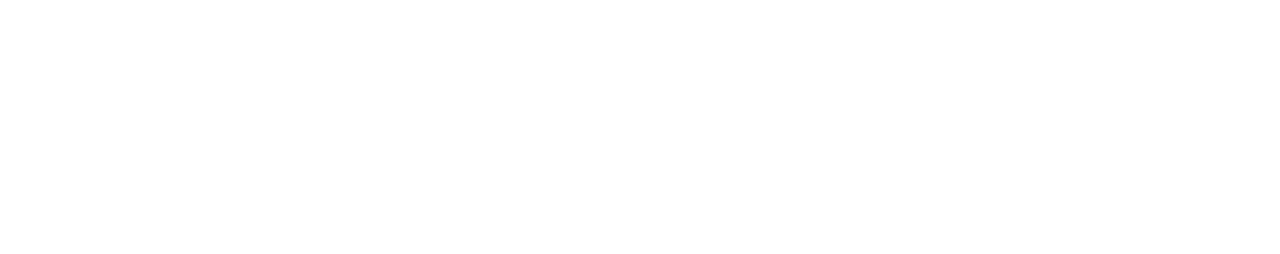
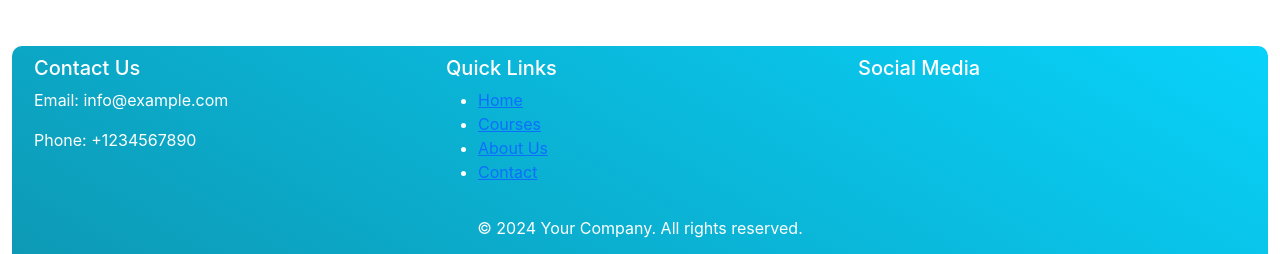
Before and after one commit to Rishabh826/job-portal, a React (Create React App) app: page /Learn in a window 1280 px wide. Shown: the part 4418-4672 px from the top of the page. Before the commit the page ends 4416 px from the top, so only its background shows below. Built offline with nearby package versions, Linux system fonts and the light colour scheme.

Commit message:
complete learn page

```diff
--- a/src/components/Home.js
+++ b/src/components/Home.js
@@ -90,8 +90,9 @@ export default class Home extends Component {
         </marquee>
         <div className="row justify-content-around mt-4">
           <div className="col-md-4">
+            <Link  className="link to Learn" to="/Learn">
             <div className="card text-bg-dark h-90" style={{ cursor: 'pointer', boxShadow: '5px 5px 5px black' }}>
-              <img src="https://i.pinimg.com/originals/61/87/e9/6187e9226969b30607c22591376850b7.jpg" className="card-img" alt="..." />
+              <img src="https://i.pinimg.com/originals/61/87/e9/6187e9226969b30607c22591376850b7.jpg" className="card-img"  alt="..." />
               <div className="card-img-overlay">
                 <h5 className="card-title">Learn</h5>
                 <hr style={{ backgroundColor: 'blue', height: '2px', margin: '8px 0' }} />
@@ -105,6 +106,7 @@ export default class Home extends Component {
 
               </div>
             </div>
+            </Link>
           </div>
           <div className="col-md-4">
             <div className="card text-bg-dark h-90" style={{ cursor: 'pointer', boxShadow: '5px 5px 5px black' }}>
--- a/src/components/Learn.js
+++ b/src/components/Learn.js
@@ -85,7 +85,7 @@ export default class Learn extends Component {
   <div class="card-body">
     <h5 class="card-title">Psychometric</h5>
     <p class="card-text">Psychometric Test assesses an individual's behavioral, emotional, and cognitiv...</p>
-    <a href="#" class="btn btn-primary">View Course</a>
+    <a href="/" class="btn btn-primary">View Course</a>
   </div>
 </div>
 <div class="card" style={{width: '18rem',marginLeft:"2rem"}}>
@@ -93,7 +93,7 @@ export default class Learn extends Component {
   <div class="card-body">
     <h5 class="card-title">Essay Writing</h5>
     <p class="card-text">A course is an educational program designed to impart specific knowledge and...</p>
-    <a href="#" class="btn btn-primary">View Course</a>
+    <a href="/" class="btn btn-primary">View Course</a>
   </div>
 </div>
 <div class="card" style={{width: '18rem',marginLeft:"2rem"}}>
@@ -101,7 +101,7 @@ export default class Learn extends Component {
   <div class="card-body">
     <h5 class="card-title">Verbal Reasoning</h5>
     <p class="card-text">Elevate your advanced verbal reasoning skills, vital for success in academics, profession...</p>
-    <a href="#" class="btn btn-primary">View Course</a>
+    <a href="/" class="btn btn-primary">View Course</a>
   </div>
 </div>
 <div class="card"style={{width: '18rem',marginLeft:"2rem"}}>
@@ -109,7 +109,7 @@ export default class Learn extends Component {
   <div class="card-body">
     <h5 class="card-title">Visual Reasoning course</h5>
     <p class="card-text">Visual Reasoning is a cognitive skill centered around comprehending and solving problems ....</p>
-    <a href="#" class="btn btn-primary">View Course</a>
+    <a href="/" class="btn btn-primary">View Course</a>
   </div>
 </div>
             </div>
@@ -124,7 +124,7 @@ export default class Learn extends Component {
   <div class="card-body">
     <h5 class="card-title">AI/ML</h5>
     <p class="card-text">This comprehensive Machine Learning course delves into Python basics and...</p>
-    <a href="#" class="btn btn-primary">View Course</a>
+    <a href="/" class="btn btn-primary">View Course</a>
   </div>
 </div>
 <div class="card" style={{width: '18rem',marginLeft:'2rem'}}>
@@ -132,7 +132,7 @@ export default class Learn extends Component {
   <div class="card-body">
     <h5 class="card-title">Cyber Security</h5>
     <p class="card-text">A cybersecurity course equips students with essential skills to protect digital systems and data...</p>
-    <a href="#" class="btn btn-primary">View Course</a>
+    <a href="/" class="btn btn-primary">View Course</a>
   </div>
 </div>
 <div class="card"  style={{width: '18rem',marginLeft:'2rem'}}>
@@ -140,7 +140,7 @@ export default class Learn extends Component {
   <div class="card-body">
     <h5 class="card-title">Data Analyst</h5>
     <p class="card-text">In this Data Analytics course, you'll embark on a comprehensive journey into the world of data analysis. You'll delve into fundamental  concepts and tools, including ...</p>
-    <a href="#" class="btn btn-primary">View Course</a>
+    <a href="/" class="btn btn-primary">View Course</a>
   </div>
 </div>
 <div class="card"  style={{width: '18rem',marginLeft:'2rem'}}>
@@ -148,7 +148,7 @@ export default class Learn extends Component {
   <div class="card-body">
     <h5 class="card-title">Cloud Computing</h5>
     <p class="card-text">The Intermediate coding course is perfect for you if you aim to strengthen your proficiency in...</p>
-    <a href="#" class="btn btn-primary">View Course</a>
+    <a href="/" class="btn btn-primary">View Course</a>
   </div>
 </div>
             </div>
@@ -163,7 +163,7 @@ export default class Learn extends Component {
   <div class="card-body">
     <h5 class="card-title">C Programming</h5>
     <p class="card-text">This comprehensive C language course is designed for you, regardless of your experience level. Whether ...</p>
-    <a href="#" class="btn btn-primary">View Course</a>
+    <a href="/" class="btn btn-primary">View Course</a>
   </div>
 </div>
 <div class="card" style={{width: '18rem',marginLeft:'2rem'}}>
@@ -171,7 +171,7 @@ export default class Learn extends Component {
   <div class="card-body">
     <h5 class="card-title">Basic Coding In Java</h5>
     <p class="card-text">The Basic Coding in Java course is tailored to help you, as a beginner, grasp the essentials of programming. It will ...</p>
-    <a href="#" class="btn btn-primary">View Course</a>
+    <a href="/" class="btn btn-primary">View Course</a>
   </div>
 </div>
 <div class="card" style={{width: '18rem',marginLeft:'2rem'}}>
@@ -179,7 +179,7 @@ export default class Learn extends Component {
   <div class="card-body">
     <h5 class="card-title">Learn Cpp</h5>
     <p class="card-text">C++ course is designed to cater to both beginners and experienced coders, offering a comprehensive it...</p>
-    <a href="#" class="btn btn-primary">View Course</a>
+    <a href="/" class="btn btn-primary">View Course</a>
   </div>
 </div>
 <div class="card" style={{width: '18rem',marginLeft:'2rem'}}>
@@ -187,7 +187,7 @@ export default class Learn extends Component {
   <div class="card-body">
     <h5 class="card-title">Python</h5>
     <p class="card-text">Basic Coding in Python course is designed to introduce beginners to programming by focusing ...</p>
-    <a href="#" class="btn btn-primary">View Course</a>
+    <a href="/" class="btn btn-primary">View Course</a>
   </div>
 </div>
             </div>
@@ -203,7 +203,7 @@ export default class Learn extends Component {
   <div class="card-body">
     <h5 class="card-title">Learn SQL</h5>
     <p class="card-text">This SQL course is essential for computer science students and job seekers, as SQL knowledge is in high ...</p>
-    <a href="#" class="btn btn-primary">View Course</a>
+    <a href="/" class="btn btn-primary">View Course</a>
   </div>
 </div>
 <div class="card" style={{width: '18rem',marginLeft:'2rem'}}>
@@ -211,7 +211,7 @@ export default class Learn extends Component {
   <div class="card-body">
     <h5 class="card-title">Tableau</h5>
     <p class="card-text">In this Tableau course, you'll dive into an extensive exploration of the Tableau analytics platform. You'll gain the ...</p>
-    <a href="#" class="btn btn-primary">View Course</a>
+    <a href="/" class="btn btn-primary">View Course</a>
   </div>
 </div>
 <div class="card" style={{width: '18rem',marginLeft:'2rem'}}>
@@ -219,7 +219,7 @@ export default class Learn extends Component {
   <div class="card-body">
     <h5 class="card-title">Learn Git</h5>
     <p class="card-text">This comprehensive GIT course explores version control through the Global Information Tracker, an essential  ...</p>
-    <a href="#" class="btn btn-primary">View Course</a>
+    <a href="/" class="btn btn-primary">View Course</a>
   </div>
 </div>
 <div class="card" style={{width: '18rem',marginLeft:'2rem'}}>
@@ -227,7 +227,7 @@ export default class Learn extends Component {
   <div class="card-body">
     <h5 class="card-title">Power BI & Business Intelligence</h5>
     <p class="card-text">Power BI and Business Intelligence course empowers you with the skills to leverage data effectively. Learn to  ...</p>
-    <a href="#" class="btn btn-primary">View Course</a>
+    <a href="/" class="btn btn-primary">View Course</a>
   </div>
 </div>
             </div>
@@ -243,7 +243,7 @@ export default class Learn extends Component {
   <div class="card-body">
     <h5 class="card-title">Group Discussion</h5>
     <p class="card-text">In this Group Discussion course, you'll enhance your communication and collaboration skills in group settings. Through interactive  ...</p>
-    <a href="#" class="btn btn-primary">View Course</a>
+    <a href="/" class="btn btn-primary">View Course</a>
   </div>
 </div>
 <div class="card" style={{width: '18rem',marginLeft:'2rem'}}>
@@ -251,7 +251,7 @@ export default class Learn extends Component {
   <div class="card-body">
     <h5 class="card-title">HR Preparations</h5>
     <p class="card-text">Explore our HR Preparations course, tailored to equip you for a thriving career in human resources. With a focus on recruitmen ...</p>
-    <a href="#" class="btn btn-primary">View Course</a>
+    <a href="/" class="btn btn-primary">View Course</a>
   </div>
 </div>
 <div class="card" style={{width: '18rem',marginLeft:'2rem'}}>
@@ -259,7 +259,7 @@ export default class Learn extends Component {
   <div class="card-body">
     <h5 class="card-title">Resume Building</h5>
     <p class="card-text">The Resume Building course is a comprehensive program designed to equip individuals with the skills and knowledge needed  ...</p>
-    <a href="#" class="btn btn-primary">View Course</a>
+    <a href="/" class="btn btn-primary">View Course</a>
   </div>
 </div>
 <div class="card" style={{width: '18rem',marginLeft:'2rem'}}>
@@ -267,13 +267,13 @@ export default class Learn extends Component {
   <div class="card-body">
     <h5 class="card-title">Interview Experience Product Based</h5>
     <p class="card-text">Enroll in our "Interview Experience Product Based" course to enhance your skills and ace interviews at top product-based ...</p>
-    <a href="#" class="btn btn-primary">View Course</a>
+    <a href="/" class="btn btn-primary">View Course</a>
   </div>
 </div>
             </div>
         </div>
         <div className="row-4" style={{backgroundImage:'url(https://encrypted-tbn0.gstatic.com/images?q=tbn:ANd9GcRkK13Svk746bCweGUxGyxYr6M_ct5tdESN962DBOwe_g&s)',borderRadius:'100px',marginTop:'6rem',padding:'1.5rem'}}>
-  <a href="#" className="btn" style={{ borderRadius: '100px', display: 'block', padding: '0', background: 'none', border: 'none' }}>
+  <a href="/" className="btn" style={{ borderRadius: '100px', display: 'block', padding: '0', background: 'none', border: 'none' }}>
     <div className="subcontainer" style={{marginLeft:'10rem',wordSpacing:'10px'}}>
       <h1><strong>Let's <span  style={{color:'green'}}>Practice</span>  What You've Learned</strong></h1>
       <p>Master your concepts with level-wise tests, followed by full-length mock exams!</p>
@@ -281,6 +281,41 @@ export default class Learn extends Component {
   </a>
 </div>
 
+<div className="footer mt-5" style={{ background: 'linear-gradient(30deg,rgb(13,153,181),rgb(8,210,250))',color:'white',borderRadius:'10px',padding:'10px'}}>
+  <div className="container-fluid">
+    <div className="row">
+      <div className="col-md-4">
+        <h5>Contact Us</h5>
+        <p>Email: info@example.com</p>
+        <p>Phone: +1234567890</p>
+      </div>
+      <div className="col-md-4">
+        <h5>Quick Links</h5>
+        <ul>
+          <li><a href="/">Home</a></li>
+          <li><a href="/">Courses</a></li>
+          <li><a href="/">About Us</a></li>
+          <li><a href="/">Contact</a></li>
+        </ul>
+      </div>
+      <div className="col-md-4">
+        <h5>Social Media</h5>
+        <ul className="list-inline" style={{color:'black'}}>
+          <li className="list-inline-item"><a href="/"><i className="fab fa-facebook"></i></a></li>
+          <li className="list-inline-item"><a href="/"><i className="fab fa-twitter"></i></a></li>
+          <li className="list-inline-item"><a href="/"><i className="fab fa-instagram"></i></a></li>
+          <li className="list-inline-item"><a href="/"><i className="fab fa-linkedin"></i></a></li>
+        </ul>
+      </div>
+    </div>
+    <div className="row mt-3">
+      <div className="col-md-12 text-center">
+        <p>&copy; 2024 Your Company. All rights reserved.</p>
+      </div>
+    </div>
+  </div>
+</div>
+
       </div>
     );
   }
```
